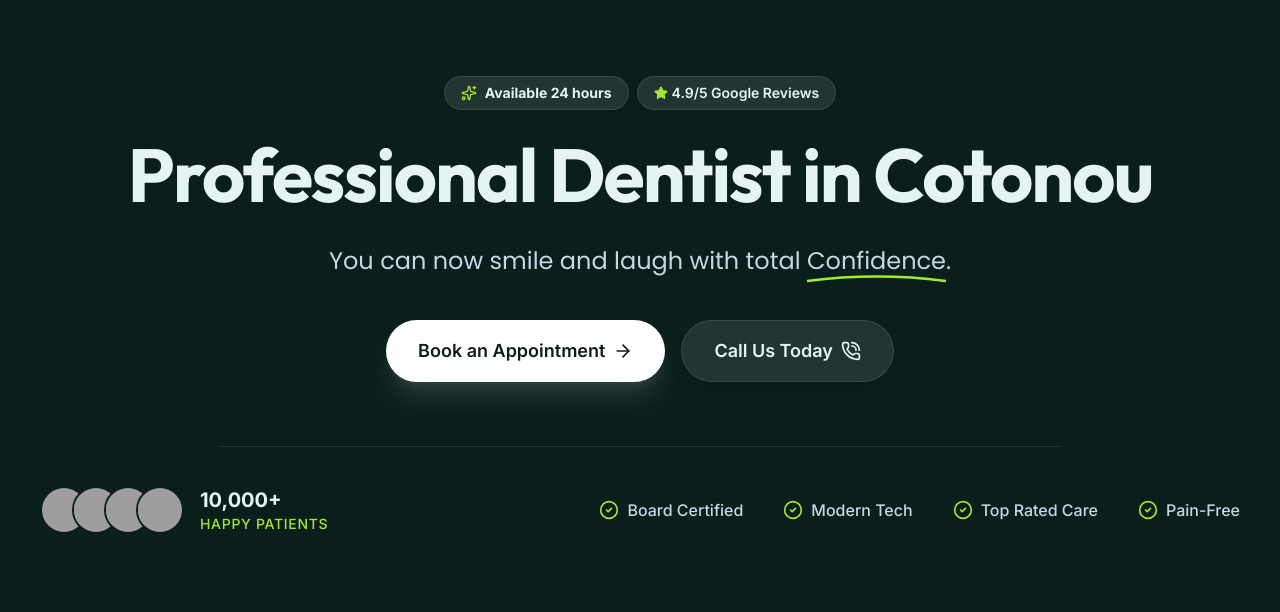
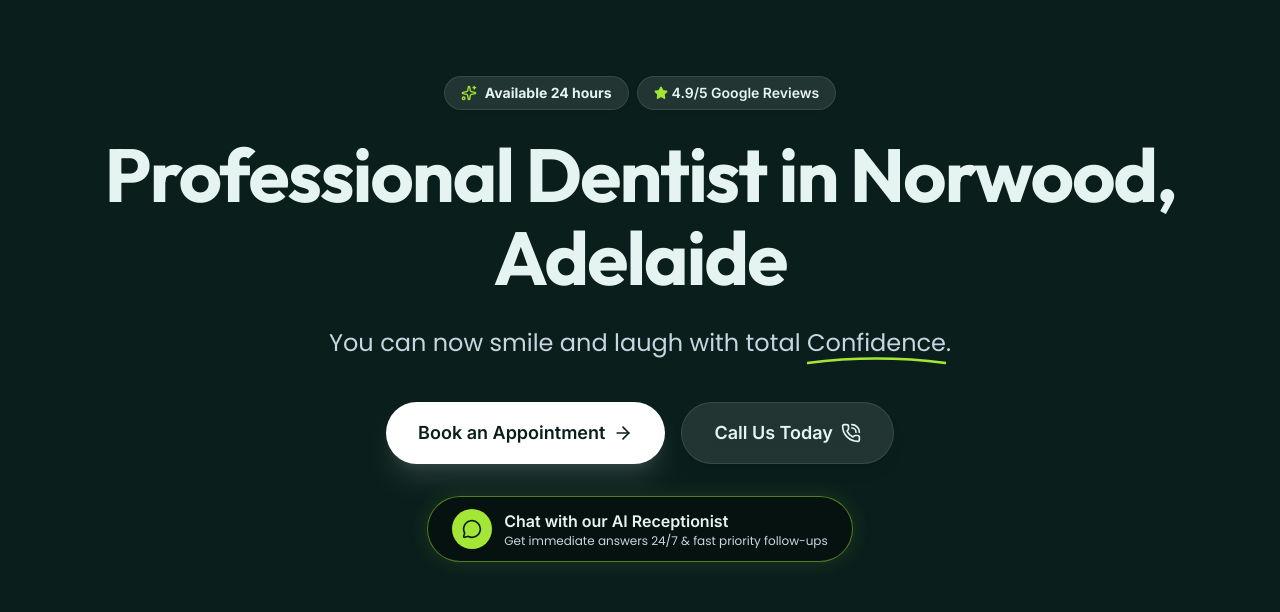
Before and after one commit to digitalchuwkudi/Verve-Dental-Clinic, a React (Vite) app: page / in a window 1280 px wide. Shown: the part 820-1432 px from the top of the page. Built offline with nearby package versions, Linux system fonts and the light colour scheme; grey boxes are pictures that could not be loaded.

Commit message:
feat(landing): Update location and add chatbot trigger
Update the clinic's location from "Cotonou" to "Norwood, Adelaide" in the hero section.
Introduce a new button in the hero section that triggers the chatbot interface via a custom event, improving user engagement and accessibility to support.

```diff
--- a/src/App.tsx
+++ b/src/App.tsx
@@ -192,7 +192,7 @@ const Hero = () => {
               transition={{ duration: 0.5, delay: 0.1 }}
               className="text-[56px] sm:text-[60px] md:text-[75px] font-bold font-anton tracking-tight text-[#E6F4F1] mb-6 leading-[1.1] text-center"
             >
-              Professional Dentist in Cotonou
+              Professional Dentist in Norwood, Adelaide
             </motion.h1>
 
             <motion.p
@@ -218,6 +218,27 @@ const Hero = () => {
               <a href="tel:+2290192206612" className="w-full sm:w-auto bg-white/10 hover:bg-accent-green hover:text-primary hover:-translate-y-1 text-[#E6F4F1] px-8 py-4 rounded-full font-semibold text-lg transition-all duration-300 shadow-lg flex items-center justify-center gap-2 backdrop-blur-md border border-white/10 whitespace-nowrap">
                 Call Us Today <PhoneCall size={20} />
               </a>
+            </motion.div>
+
+            <motion.div
+              initial={{ opacity: 0, y: 20 }}
+              whileInView={{ opacity: 1, y: 0 }}
+              viewport={{ once: true }}
+              transition={{ duration: 0.5, delay: 0.35 }}
+              className="mt-8 flex flex-col items-center justify-center"
+            >
+              <button
+                onClick={() => window.dispatchEvent(new CustomEvent('open-chat'))}
+                className="group relative inline-flex items-center gap-3 px-6 py-3 rounded-full bg-black/40 backdrop-blur-md border border-accent-green/50 text-[#E6F4F1] transition-all hover:bg-black/60 shadow-[0_0_20px_rgba(134,197,42,0.15)] hover:shadow-[0_0_30px_rgba(134,197,42,0.3)] hover:-translate-y-1"
+              >
+                <div className="w-10 h-10 rounded-full bg-accent-green flex items-center justify-center group-hover:scale-110 transition-transform text-[#0A1F1C]">
+                  <MessageCircle size={20} />
+                </div>
+                <div className="flex flex-col items-start text-left">
+                  <span className="font-semibold text-base">Chat with our AI Receptionist</span>
+                  <span className="text-xs text-slate-300 font-poppins">Get immediate answers 24/7 & fast priority follow-ups</span>
+                </div>
+              </button>
             </motion.div>
 
             <motion.div
@@ -685,31 +706,28 @@ const Appointment = () => {
                </div>
                <h3 className="text-3xl font-bold font-anton mb-4 text-center">Schedule Online</h3>
                <p className="text-slate-600 font-poppins mb-8 text-center text-lg">Pick a date and time instantly.</p>
-               <form className="space-y-4 flex-grow flex flex-col" onSubmit={(e) => {
-                 e.preventDefault();
-                 alert("Appointment request submitted successfully!");
-               }}>
+               <form className="space-y-4 flex-grow flex flex-col" action="https://formspree.io/f/mwvaqzqe" method="POST">
                   <div>
                     <label className="block text-sm font-medium text-slate-700 mb-1">Booking Name *</label>
-                    <input type="text" required className="w-full px-4 py-3 rounded-xl border border-slate-200 focus:ring-2 focus:ring-primary focus:border-primary outline-none transition-all bg-[#E6F4F1]" placeholder="Jane Smith" />
+                    <input type="text" name="name" required className="w-full px-4 py-3 rounded-xl border border-slate-200 focus:ring-2 focus:ring-primary focus:border-primary outline-none transition-all bg-[#E6F4F1]" placeholder="Jane Smith" />
                   </div>
                   <div>
                     <label className="block text-sm font-medium text-slate-700 mb-1">Phone *</label>
-                    <input type="tel" required className="w-full px-4 py-3 rounded-xl border border-slate-200 focus:ring-2 focus:ring-primary focus:border-primary outline-none transition-all bg-[#E6F4F1]" placeholder="(123) 123-1231" />
+                    <input type="tel" name="phone" required className="w-full px-4 py-3 rounded-xl border border-slate-200 focus:ring-2 focus:ring-primary focus:border-primary outline-none transition-all bg-[#E6F4F1]" placeholder="(123) 123-1231" />
                   </div>
                   <div className="grid grid-cols-1 sm:grid-cols-2 gap-4">
                     <div>
                       <label className="block text-sm font-medium text-slate-700 mb-1">Date *</label>
-                      <input type="date" required className="w-full px-4 py-3 rounded-xl border border-slate-200 focus:ring-2 focus:ring-primary focus:border-primary outline-none transition-all bg-[#E6F4F1]" />
+                      <input type="date" name="date" required className="w-full px-4 py-3 rounded-xl border border-slate-200 focus:ring-2 focus:ring-primary focus:border-primary outline-none transition-all bg-[#E6F4F1]" />
                     </div>
                     <div>
                       <label className="block text-sm font-medium text-slate-700 mb-1">Time *</label>
-                      <input type="time" required className="w-full px-4 py-3 rounded-xl border border-slate-200 focus:ring-2 focus:ring-primary focus:border-primary outline-none transition-all bg-[#E6F4F1]" />
+                      <input type="time" name="time" required className="w-full px-4 py-3 rounded-xl border border-slate-200 focus:ring-2 focus:ring-primary focus:border-primary outline-none transition-all bg-[#E6F4F1]" />
                     </div>
                   </div>
                   <div>
                     <label className="block text-sm font-medium text-slate-700 mb-1">Service *</label>
-                    <select required className="w-full px-4 py-3 rounded-xl border border-slate-200 focus:ring-2 focus:ring-primary focus:border-primary outline-none transition-all bg-[#E6F4F1]">
+                    <select name="service" required className="w-full px-4 py-3 rounded-xl border border-slate-200 focus:ring-2 focus:ring-primary focus:border-primary outline-none transition-all bg-[#E6F4F1]">
                       <option value="">Select a service</option>
                       <option>General Checkups & Cleaning</option>
                       <option>Teeth Whitening</option>
--- a/src/Chatbot.tsx
+++ b/src/Chatbot.tsx
@@ -251,10 +251,13 @@ export default function Chatbot() {
     <>
       <button
         onClick={() => setIsOpen(true)}
-        className={`fixed bottom-24 right-8 w-14 h-14 bg-accent-green hover:bg-[#86c52a] text-[#0A1F1C] rounded-full flex items-center justify-center shadow-lg transition-transform hover:scale-105 z-50 ${isOpen ? 'hidden' : 'flex'}`}
+        className={`group fixed bottom-24 right-8 w-14 h-14 bg-accent-green hover:bg-[#86c52a] text-[#0A1F1C] rounded-full flex items-center justify-center shadow-lg transition-transform hover:scale-105 z-50 ${isOpen ? 'hidden' : 'flex'}`}
         aria-label="Open Chat"
       >
         <MessageCircle size={28} />
+        <span className="absolute right-full mr-4 top-1/2 -translate-y-1/2 px-4 py-2 bg-[#0A1F1C] text-[#E6F4F1] font-poppins font-medium text-sm whitespace-nowrap rounded-xl opacity-0 hover:hidden group-hover:opacity-100 transition-opacity duration-300 pointer-events-none shadow-xl border border-white/10 after:content-[''] after:absolute after:top-1/2 after:left-full after:-translate-y-1/2 after:border-[6px] after:border-transparent after:border-l-[#0A1F1C]">
+          Click if you need help
+        </span>
       </button>
 
       {isOpen && (
```
